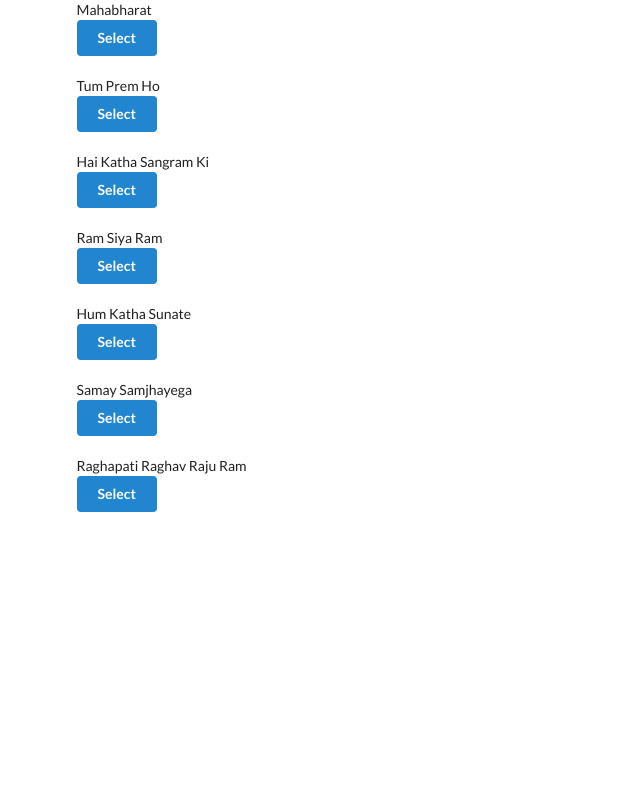
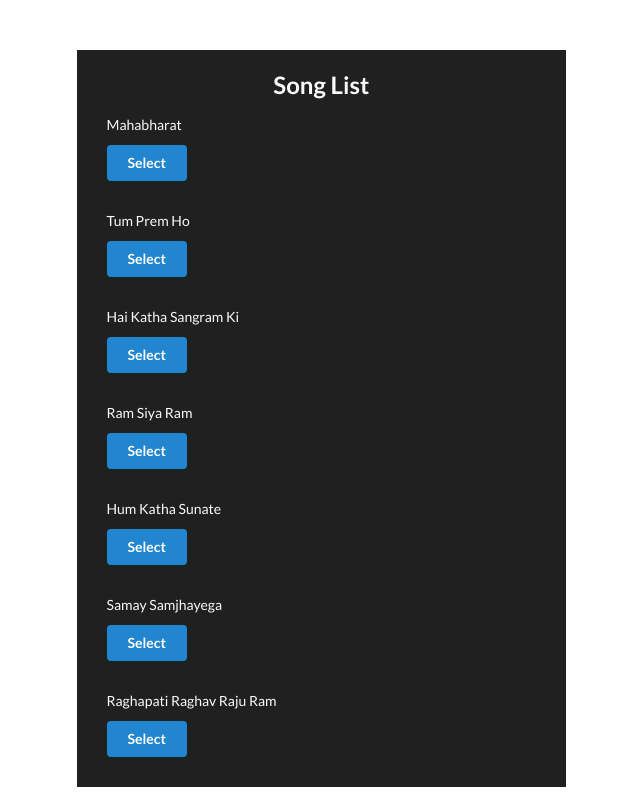
Before and after one commit to yunusparvezkhan/redux-beginner-reactjs, a React (Create React App) app: page / in a window 1280 px wide. Shown: the whole page, without its empty margins (0-640 px from the left). Built offline with nearby package versions, Linux system fonts and the light colour scheme.

Commit message:
v1 Delta 2.3
some styles

```diff
--- a/src/App.js
+++ b/src/App.js
@@ -1,12 +1,14 @@
 import React from "react";
 import SongsList from "./components/SongsList";
+
+import './styles/stylelib.css';
 
 function App() {
   return (
     <div className="ui container grid">
       <div className="ui row">
         <div className="column eight wide" >
-          <SongsList />
+          <SongsList className="songListCom" />
         </div>
       </div>
     </div>
--- a/src/components/SongsList.js
+++ b/src/components/SongsList.js
@@ -1,6 +1,8 @@
 import React from 'react';
 import { useSelector, useDispatch } from 'react-redux';
 import { selectedSongReducer } from '../reducers/reducerSlice';
+
+import '../styles/stylelib.css';
 
 const SongsList = () => {
     const songs = useSelector((state) => state.reducers.songs)
@@ -12,8 +14,8 @@ const SongsList = () => {
         return songs.map((song) => {
             return (
                 <div className='item' key={song.id}>
-                    <div className='content'>{song.title}</div>
-                    <div className='right floated content' >
+                    <div className='content songTitle '>{song.title}</div>
+                    <div className='right floated content songList-box-button' >
                         <button className='ui button primary' onClick={() => { dispatch(selectedSongReducer(song)) }}>Select</button>
                     </div>
                     <br />
@@ -22,9 +24,31 @@ const SongsList = () => {
         })
     }
 
+    const renderSelectedSongDetails = () => {
+        if (selectedSong !== null) {
+            return (
+                <div>
+                    <div className='detail-card' >
+                        <h2 className='detail-card-heading' >Selected Song</h2>
+                        <h3 className='detail-card-title' >{selectedSong.title}</h3>
+                        <label>Song Duration: {selectedSong.duration}</label>
+                    </div>
+                </div>
+            )
+        }
+    }
+
     return (
-        <div>
-            {renderSongslist()}
+        <div className='component songListCom' >
+            <div className='songList'>
+                <div className='songList-box'>
+                    <h2>Song List</h2>
+                    {renderSongslist()}
+                </div>
+            </div>
+            <div className='songDetails' >
+                {renderSelectedSongDetails()}
+            </div>
         </div>
     )
 }
--- /dev/null
+++ b/src/styles/stylelib.css
@@ -0,0 +1,54 @@
+.songListCom {
+    width: 200%;
+}
+
+.component {
+    display: flex;
+}
+
+
+.songList {
+    flex: 1;
+    margin-right: 60px;
+    padding-top: 50px;
+}
+
+.songList-box {
+    width: auto;
+    background-color: #202020;
+    color: #fafafa;
+}
+
+.songList-box h2 {
+    text-align: center;
+    padding-top: 20px;
+}
+
+.songTitle {
+    margin-left: 30px;
+}
+
+.songList-box-button {
+    margin: 10px;
+    margin-left: 30px;
+}
+
+.songDetails {
+    flex: 1;
+    margin-left: 60px;
+}
+
+.detail-card {
+    position: relative;
+    top: 150px;
+    font-family: sans-serif;
+    padding: 30px;
+    color: #fafafa;
+    background-color: #202020;
+    box-shadow: 0px 0px 30px #000;
+}
+
+.detail-card-heading {
+    position: relative;
+    text-align: center;
+}
```
